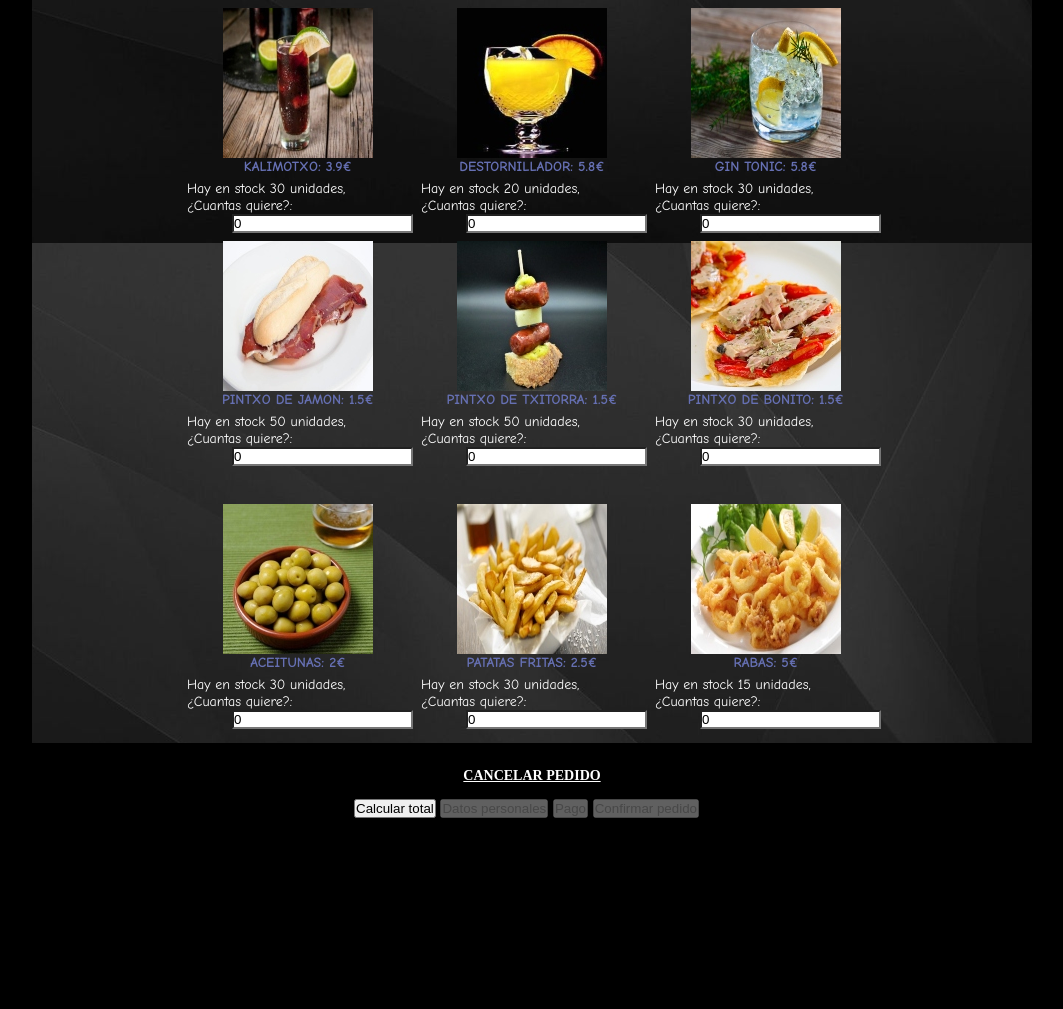
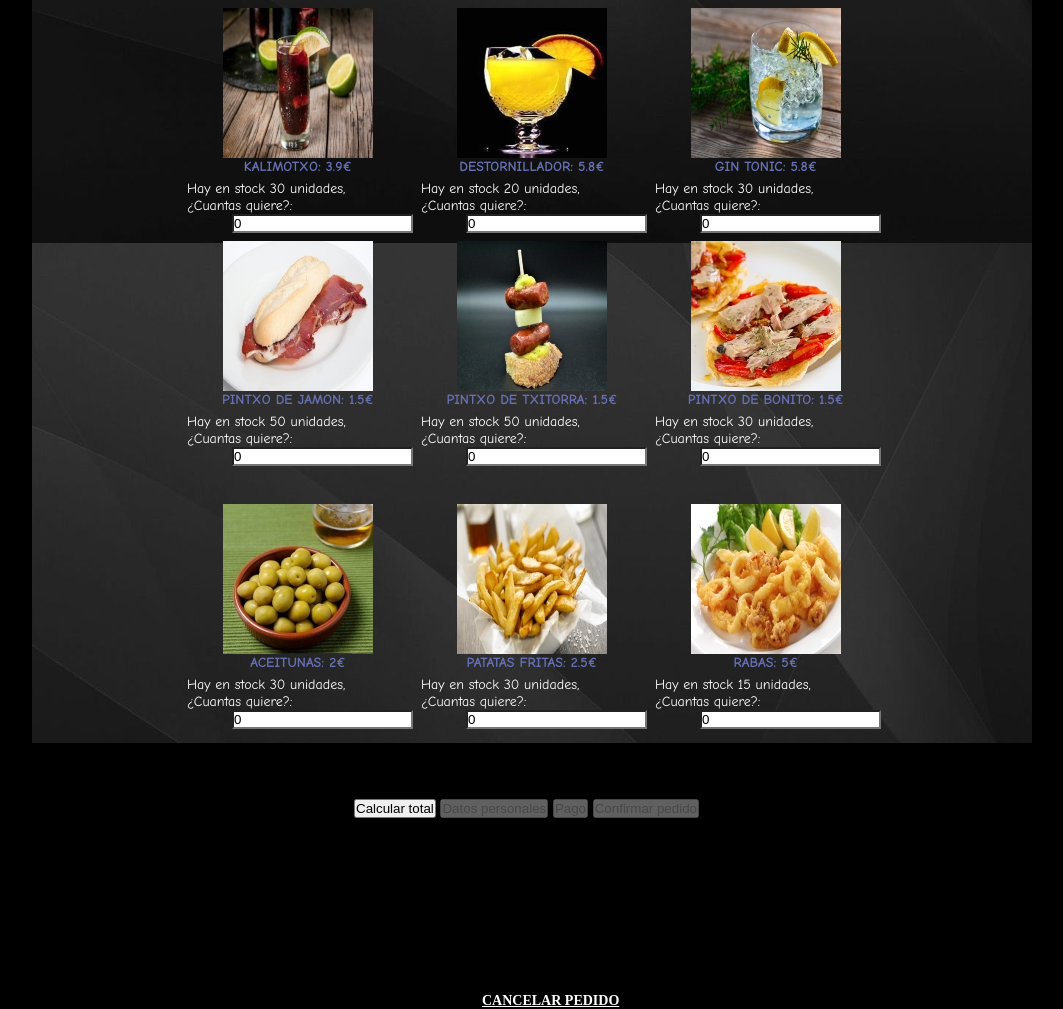
Before and after one commit to infabeti/Reto2-Iker-Isaiah, a website: page public/bar.html in a window 1280 px wide. Shown: the part 789-1798 px from the top of the page, without its empty margins (108-1171 px from the left). Before the commit the page ends 1721 px from the top, so only its background shows below. Drawn offline with Linux system fonts and the light colour scheme.

Commit message:
Arreglado el fallo de cancelar en bar.html

```diff
--- a/public/css/restauranteBarCafeteria.css
+++ b/public/css/restauranteBarCafeteria.css
@@ -29,6 +29,7 @@ h1, h2, h3, h4 {
     padding: 20px;
     margin-left: auto;
     margin-right: auto;
+    position: relative;
 }
 
 
@@ -66,7 +67,8 @@ h1, h2, h3, h4 {
 
 .cancelar {
   padding-left: center;
-  margin: 25px 0px 0px 0px;
+  margin: 250px 0px 0px 500px;
+  position: absolute;
 }
 
 
@@ -312,7 +314,7 @@ h1, h2, h3, h4 {
   /*Divs para la zona de compras*/
   div.divZonaCompraSi{
     position:relative;
-    top:130px;
+    top:1330px;
     padding:0px 11px 20px 11px;
     display:yes;
     width:693px;
```
